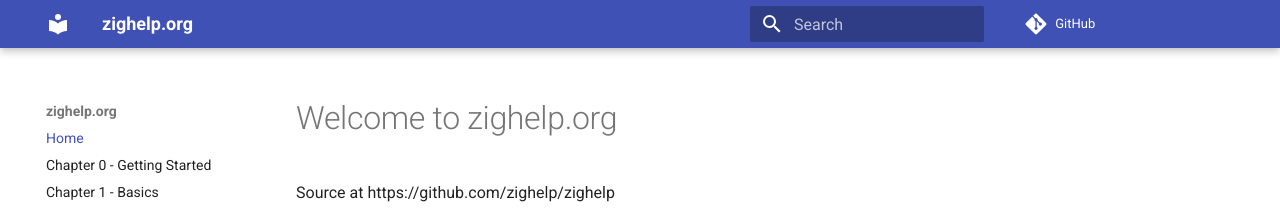
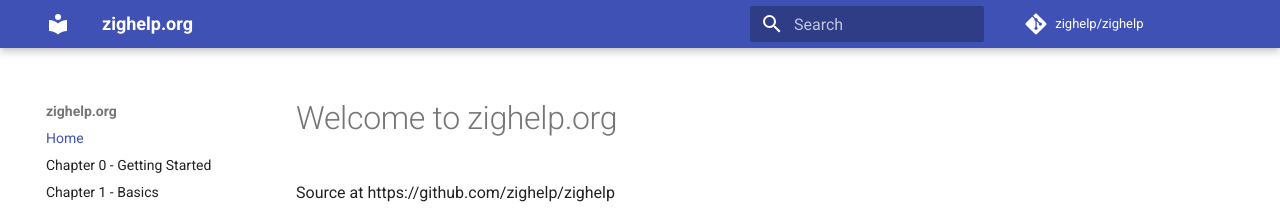
Before and after one commit to Sobeston/zig.guide, an MkDocs documentation site: the page built from docs/README.md, in a window 1280 px wide. Shown: the top 208 px of the page. Built offline with MkDocs 1.6.1 and Material for MkDocs 9.7.7, drawn with Linux system fonts in a browser that asks for light colours; comment, search, counter and statistics services are not loaded.

Commit message:
repo_name

```diff
--- a/mkdocs.yml
+++ b/mkdocs.yml
@@ -1,5 +1,6 @@
 site_name: zighelp.org
 repo_url: https://github.com/zighelp/zighelp/
+repo_name: zighelp/zighelp
 
 extra:
   generator: false
```
